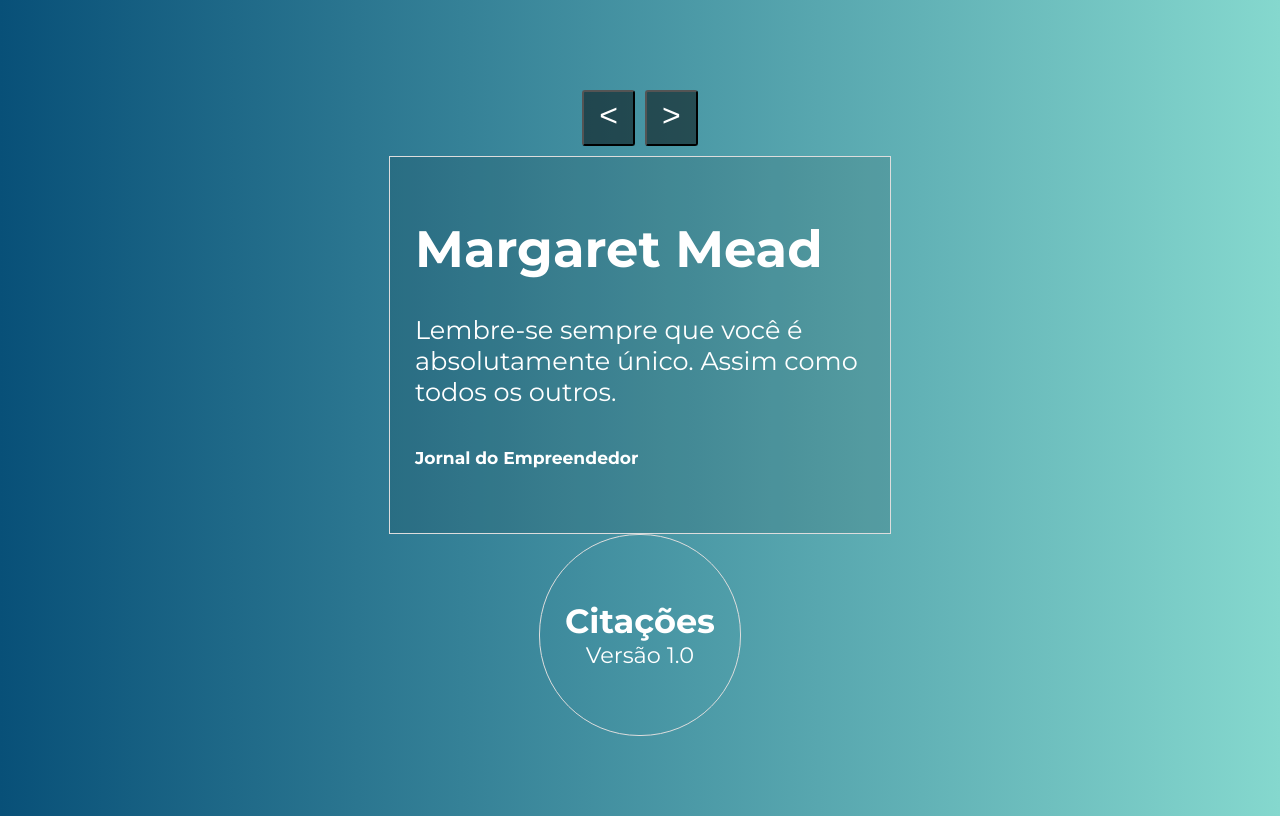
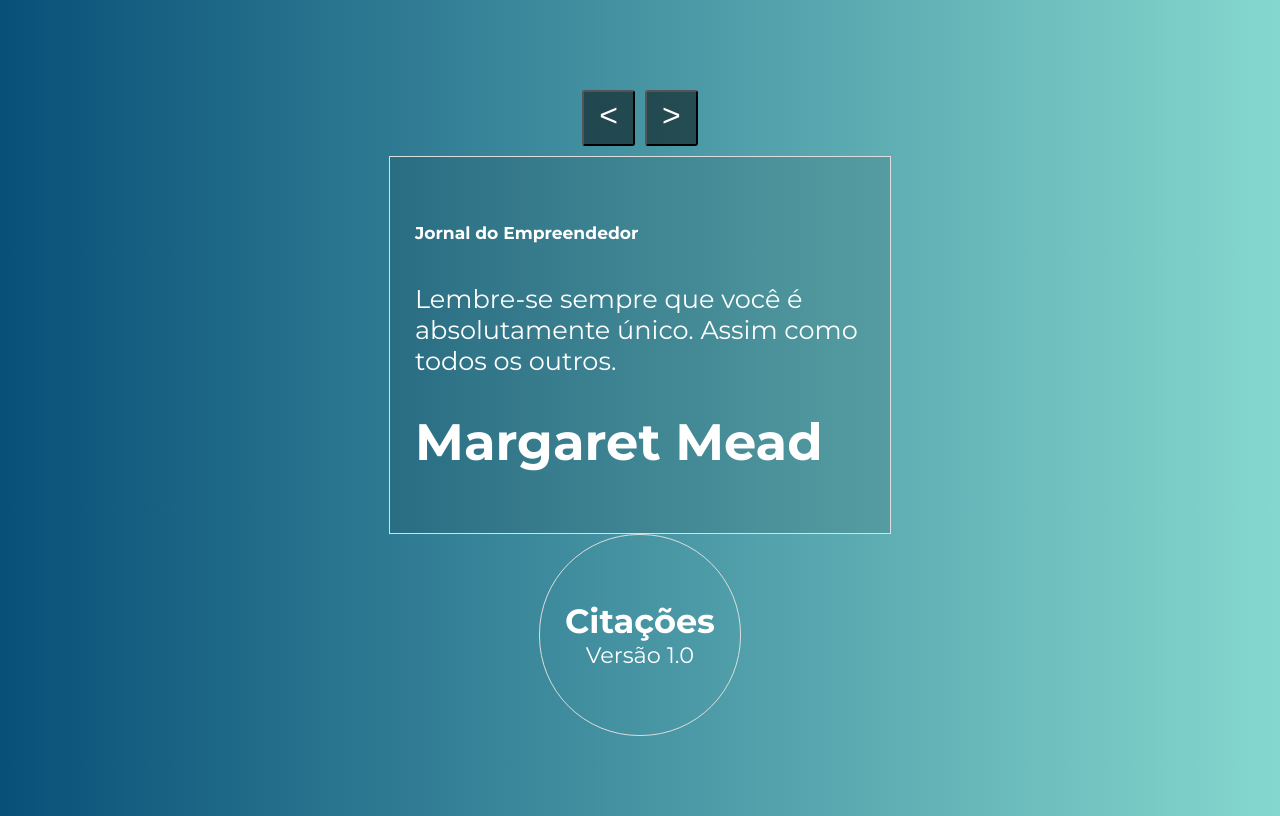
Before and after one commit to GiammaCarioca/vue-udemy-pt, a Vue app in the folder citacoes/: page / in a window 1280 px wide. Built offline with nearby package versions, Linux system fonts and the light colour scheme.

Commit message:
utilizando múltiplos slots nomeados

```diff
--- a/citacoes/src/components/Citacao.vue
+++ b/citacoes/src/components/Citacao.vue
@@ -1,6 +1,8 @@
 <template>
 	<div class="citacao">
-		<slot></slot>
+		<slot name="fonte"></slot>
+		<slot name="texto"></slot>
+		<slot name="autor"></slot>
 	</div>
 </template>
 
--- a/citacoes/src/components/Citacoes.vue
+++ b/citacoes/src/components/Citacoes.vue
@@ -5,9 +5,9 @@
 			<button @click="numero++">&gt;</button>
 		</span>
 		<Citacao>
-			<h1>{{ citacoes[indice].autor }}</h1>
-			<p>{{ citacoes[indice].texto }}</p>
-			<h6>{{ citacoes[indice].fonte }}</h6>
+			<h1 slot="autor">{{ citacoes[indice].autor }}</h1>
+			<p slot="texto">{{ citacoes[indice].texto }}</p>
+			<h6 slot="fonte">{{ citacoes[indice].fonte }}</h6>
 		</Citacao>
 	</div>
 </template>
```
